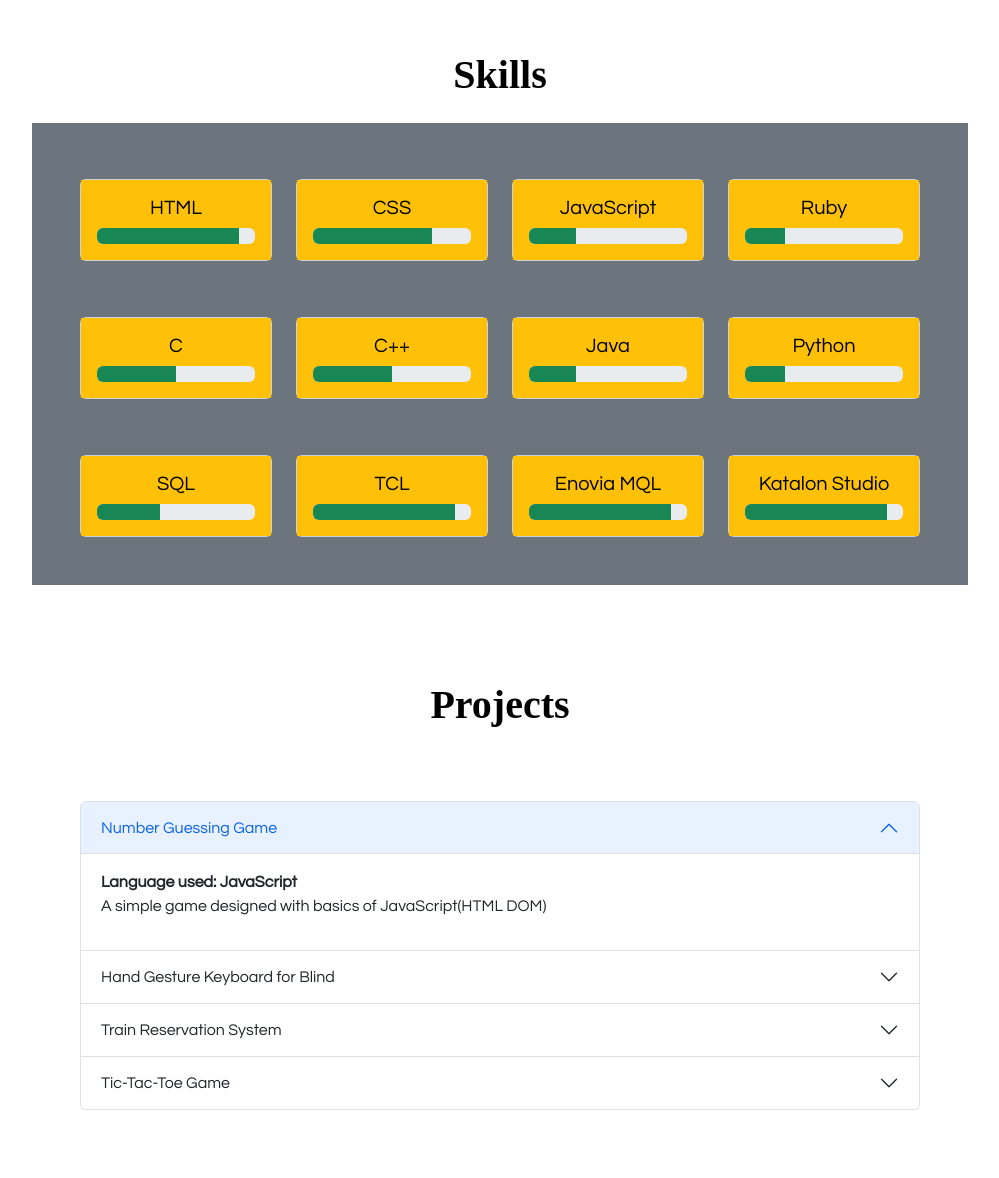
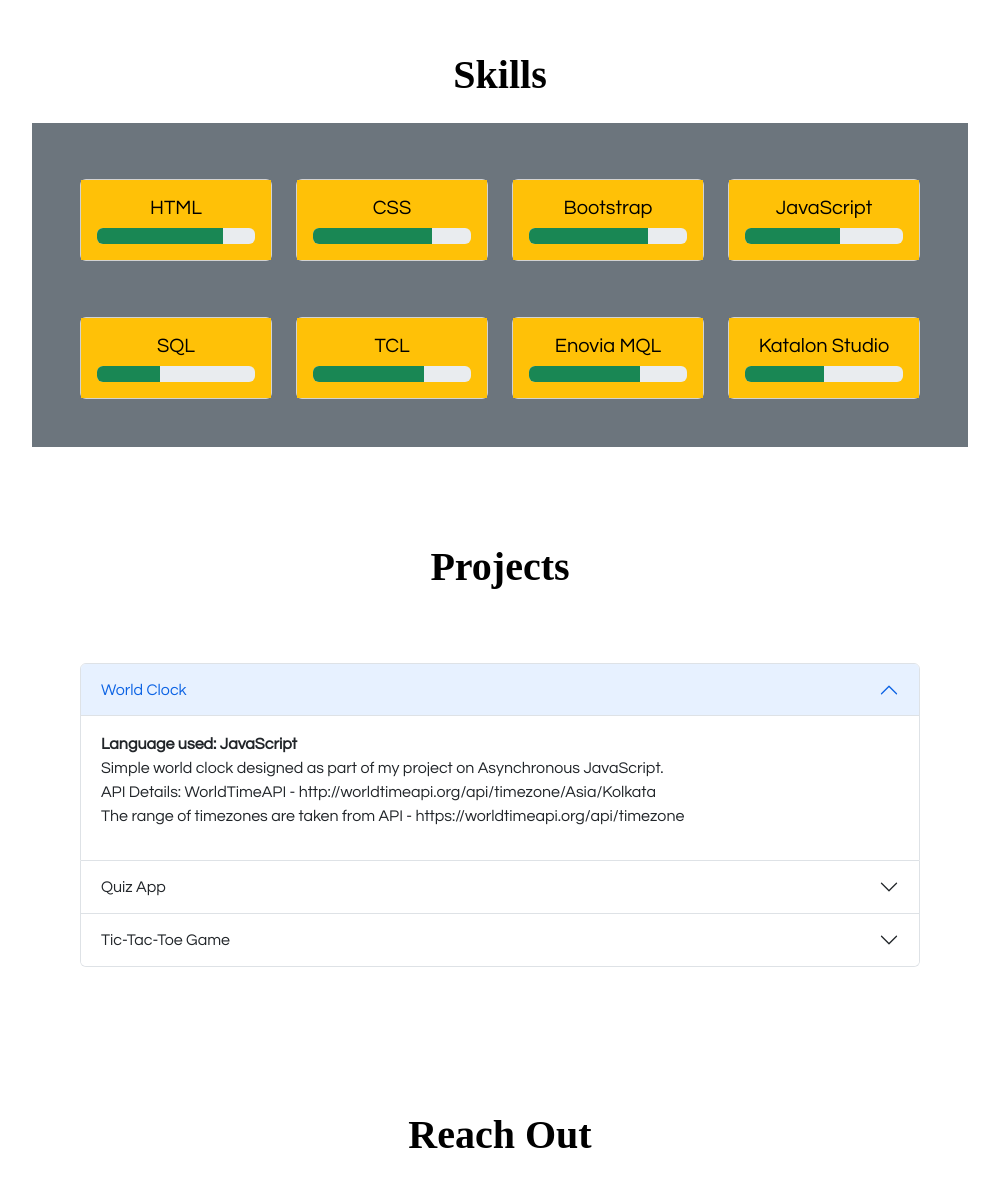
Before and after one commit to farsana-fr/portfolio, a plain HTML site: page index.html in a window 1280 px wide. Shown: the part 2668-3846 px from the top of the page, without its empty margins (140-1139 px from the left). Drawn offline with nearby package versions, Linux system fonts and the light colour scheme; a web font is replaced by a local one.

Commit message:
Updated Project and Skills

```diff
--- a/index.html
+++ b/index.html
@@ -4,7 +4,7 @@
     <meta charset="UTF-8" />
     <meta http-equiv="X-UA-Compatible" content="IE=edge" />
     <meta name="viewport" content="width=device-width, initial-scale=1.0" />
-    <link rel="icon" href="./images/logo.jpeg">
+    <link rel="icon" href="./images/logo.jpeg" />
     <title>Portfolio | Farsana Rahim</title>
     <link rel="stylesheet" href="./css/styleIndex.css" />
     <!-- CSS only -->
@@ -81,7 +81,7 @@
         </div>
       </div>
     </div>
-    <div id="about" class="about container w-75">
+    <div id="about" class="about container w-75" ondragstart="aboutFun()">
       <h3 class="size fs-1 text-center pt-5 pb-3">About</h3>
       <div class="row">
         <div class="col-lg-6">
@@ -150,27 +150,26 @@
       <h5 class="year size text-center pt-5 pb-3">Nov 2022 - Present</h5>
       <h4 class="course text-center">
         Internship on MEARN Full Stack Development at
-        <span class="text-primary">Luminar Technolab, Kochi</span>
+        <a href="https://www.luminartechnolab.com/">Luminar Technolab, Kochi</a>
       </h4>
       <h5 class="year size text-center pt-5 pb-3">Jun 2015 - May 2019</h5>
 
       <h4 class="course text-center">
         B.Tech in CSE from
-        <span class="text-primary"
-          >Amal Jyothi College of Engineering, Kanjirappally</span
-        >
+        <a href="https://www.ajce.in/"
+          >Amal Jyothi College of Engineering, Kanjirappally</a>
       </h4>
       <h5 class="year size text-center pt-5 pb-3">2013 - 2015</h5>
 
       <h4 class="course text-center">
         XII from
-        <span class="text-primary">Viswadeepthi CMI Public School,Adimali</span>
+        <a href="http://viswadeepthi.com/">Viswadeepthi CMI Public School,Adimali</a>
       </h4>
       <h5 class="year size text-center pt-5 pb-3">2012-2013</h5>
 
       <h4 class="course text-center pb-5">
         X from
-        <span class="text-primary">Viswadeepthi CMI Public School,Adimali</span>
+        <a href="http://viswadeepthi.com/">Viswadeepthi CMI Public School,Adimali</a>
       </h4>
     </div>
     <div id="skills" class="skills container w-75 mt-5">
@@ -186,7 +185,7 @@
                     class="progress-bar bg-success"
                     role="progressbar"
                     aria-label="Basic example"
-                    style="width: 90%"
+                    style="width: 80%"
                     aria-valuenow="75"
                     aria-valuemin="0"
                     aria-valuemax="100"
@@ -216,113 +215,41 @@
           <div class="col-lg-3 col-md-4">
             <div class="card mt-2">
               <div class="card-body bg-warning">
-                <h5 class="card-title text-center">JavaScript</h5>
+                <h5 class="card-title text-center">Bootstrap</h5>
                 <div class="progress">
                   <div
                     class="progress-bar bg-success"
                     role="progressbar"
                     aria-label="Basic example"
-                    style="width: 30%"
+                    style="width: 75%"
                     aria-valuenow="75"
                     aria-valuemin="0"
                     aria-valuemax="100"
-                  ></div>
+                  >
+                  </div>
                 </div>
               </div>
             </div>
-          </div>
-          <div class="col-lg-3 col-md-4">
-            <div class="card mt-2">
-              <div class="card-body bg-warning">
-                <h5 class="card-title text-center">Ruby</h5>
-                <div class="progress">
-                  <div
-                    class="progress-bar bg-success"
-                    role="progressbar"
-                    aria-label="Basic example"
-                    style="width: 25%"
-                    aria-valuenow="75"
-                    aria-valuemin="0"
-                    aria-valuemax="100"
-                  ></div>
+            </div>
+            <div class="col-lg-3 col-md-4">
+              <div class="card mt-2">
+                <div class="card-body bg-warning">
+                  <h5 class="card-title text-center">JavaScript</h5>
+                  <div class="progress">
+                    <div
+                      class="progress-bar bg-success"
+                      role="progressbar"
+                      aria-label="Basic example"
+                      style="width: 60%"
+                      aria-valuenow="75"
+                      aria-valuemin="0"
+                      aria-valuemax="100"
+                    ></div>
+                  </div>
                 </div>
               </div>
-            </div>
           </div>
-        </div>
-        <div class="row pt-5">
-          <div class="col-lg-3 col-md-4">
-            <div class="card mt-2">
-              <div class="card-body bg-warning">
-                <h5 class="card-title text-center">C</h5>
-                <div class="progress">
-                  <div
-                    class="progress-bar bg-success"
-                    role="progressbar"
-                    aria-label="Basic example"
-                    style="width: 50%"
-                    aria-valuenow="75"
-                    aria-valuemin="0"
-                    aria-valuemax="100"
-                  ></div>
-                </div>
-              </div>
-            </div>
-          </div>
-          <div class="col-lg-3 col-md-4">
-            <div class="card mt-2">
-              <div class="card-body bg-warning">
-                <h5 class="card-title text-center">C++</h5>
-                <div class="progress">
-                  <div
-                    class="progress-bar bg-success"
-                    role="progressbar"
-                    aria-label="Basic example"
-                    style="width: 50%"
-                    aria-valuenow="75"
-                    aria-valuemin="0"
-                    aria-valuemax="100"
-                  ></div>
-                </div>
-              </div>
-            </div>
-          </div>
-          <div class="col-lg-3 col-md-4">
-            <div class="card mt-2">
-              <div class="card-body bg-warning">
-                <h5 class="card-title text-center">Java</h5>
-                <div class="progress">
-                  <div
-                    class="progress-bar bg-success"
-                    role="progressbar"
-                    aria-label="Basic example"
-                    style="width: 30%"
-                    aria-valuenow="75"
-                    aria-valuemin="0"
-                    aria-valuemax="100"
-                  ></div>
-                </div>
-              </div>
-            </div>
-          </div>
-          <div class="col-lg-3 col-md-4">
-            <div class="card mt-2">
-              <div class="card-body bg-warning">
-                <h5 class="card-title text-center">Python</h5>
-                <div class="progress">
-                  <div
-                    class="progress-bar bg-success"
-                    role="progressbar"
-                    aria-label="Basic example"
-                    style="width: 25%"
-                    aria-valuenow="75"
-                    aria-valuemin="0"
-                    aria-valuemax="100"
-                  ></div>
-                </div>
-              </div>
-            </div>
-          </div>
+
         </div>
         <div class="row pt-5">
           <div class="col-lg-3 col-md-4">
@@ -352,7 +279,7 @@
                     class="progress-bar bg-success"
                     role="progressbar"
                     aria-label="Basic example"
-                    style="width: 90%"
+                    style="width: 70%"
                     aria-valuenow="75"
                     aria-valuemin="0"
                     aria-valuemax="100"
@@ -370,7 +297,7 @@
                     class="progress-bar bg-success"
                     role="progressbar"
                     aria-label="Basic example"
-                    style="width: 90%"
+                    style="width: 70%"
                     aria-valuenow="75"
                     aria-valuemin="0"
                     aria-valuemax="100"
@@ -388,7 +315,7 @@
                     class="progress-bar bg-success"
                     role="progressbar"
                     aria-label="Basic example"
-                    style="width: 90%"
+                    style="width: 50%"
                     aria-valuenow="75"
                     aria-valuemin="0"
                     aria-valuemax="100"
@@ -414,7 +341,7 @@
                 aria-expanded="true"
                 aria-controls="panelsStayOpen-collapseZero"
               >
-                Number Guessing Game
+                World Clock
               </button>
             </h2>
             <div
@@ -425,7 +352,16 @@
               <div class="accordion-body">
                 <strong>Language used: JavaScript</strong>
                 <p>
-                  A simple game designed with basics of JavaScript(HTML DOM)
+                  Simple world clock designed as part of my project on Asynchronous JavaScript.
+                  <br>
+                  API Details:
+                  WorldTimeAPI - http://worldtimeapi.org/api/timezone/Asia/Kolkata
+
+                  <br>
+
+                  The range of timezones are taken from API -
+                  https://worldtimeapi.org/api/timezone
+
                 </p>
               </div>
             </div>
@@ -440,7 +376,7 @@
                 aria-expanded="false"
                 aria-controls="panelsStayOpen-collapseOne"
               >
-                Hand Gesture Keyboard for Blind
+                Quiz App
               </button>
             </h2>
             <div
@@ -449,14 +385,10 @@
               aria-labelledby="panelsStayOpen-headingOne"
             >
               <div class="accordion-body">
-                <strong>Language Used: Python</strong><br />
+                <strong>Language used: JavaScript</strong>
                 <p>
-                  Dataset of alphabets and numbers are collected from our
-                  classmates(all gestures from each sity students) and used it
-                  to train the CNN model designed for identifying the gestures.
-                  Created a live workig model that takes the gesture input
-                  through a smartphone and identifies the gesture and type it
-                  onto the screen.
+                  A simple quiz app created using Vanilla JavaScript(ES6), CSS and
+                  HTML. There is a timer of three minutes for the whole quiz, after which it gets disabled.
                 </p>
               </div>
             </div>
@@ -471,40 +403,13 @@
                 aria-expanded="false"
                 aria-controls="panelsStayOpen-collapseTwo"
               >
-                Train Reservation System
+                Tic-Tac-Toe Game
               </button>
             </h2>
             <div
               id="panelsStayOpen-collapseTwo"
               class="accordion-collapse collapse"
               aria-labelledby="panelsStayOpen-headingTwo"
-            >
-              <div class="accordion-body">
-                <strong>Language used: Python</strong>
-                <p>
-                  A simple train reservation system designed with Python that
-                  takes input from console and works only from console.
-                </p>
-              </div>
-            </div>
-          </div>
-          <div class="accordion-item">
-            <h2 class="accordion-header" id="panelsStayOpen-headingThree">
-              <button
-                class="accordion-button collapsed"
-                type="button"
-                data-bs-toggle="collapse"
-                data-bs-target="#panelsStayOpen-collapseThree"
-                aria-expanded="false"
-                aria-controls="panelsStayOpen-collapseThree"
-              >
-                Tic-Tac-Toe Game
-              </button>
-            </h2>
-            <div
-              id="panelsStayOpen-collapseThree"
-              class="accordion-collapse collapse"
-              aria-labelledby="panelsStayOpen-headingThree"
             >
               <div class="accordion-body">
                 <strong>Language used: C++</strong>
@@ -615,4 +520,5 @@
       </div>
     </footer>
   </body>
+  <script src="./script/script.js"></script>
 </html>
--- /dev/null
+++ b/script/script.js
@@ -0,0 +1,7 @@
+console.log(document.querySelector('#about'));
+function aboutFun()
+{
+    alert("HELLO");
+    // document.querySelector('#about');
+
+}
```
